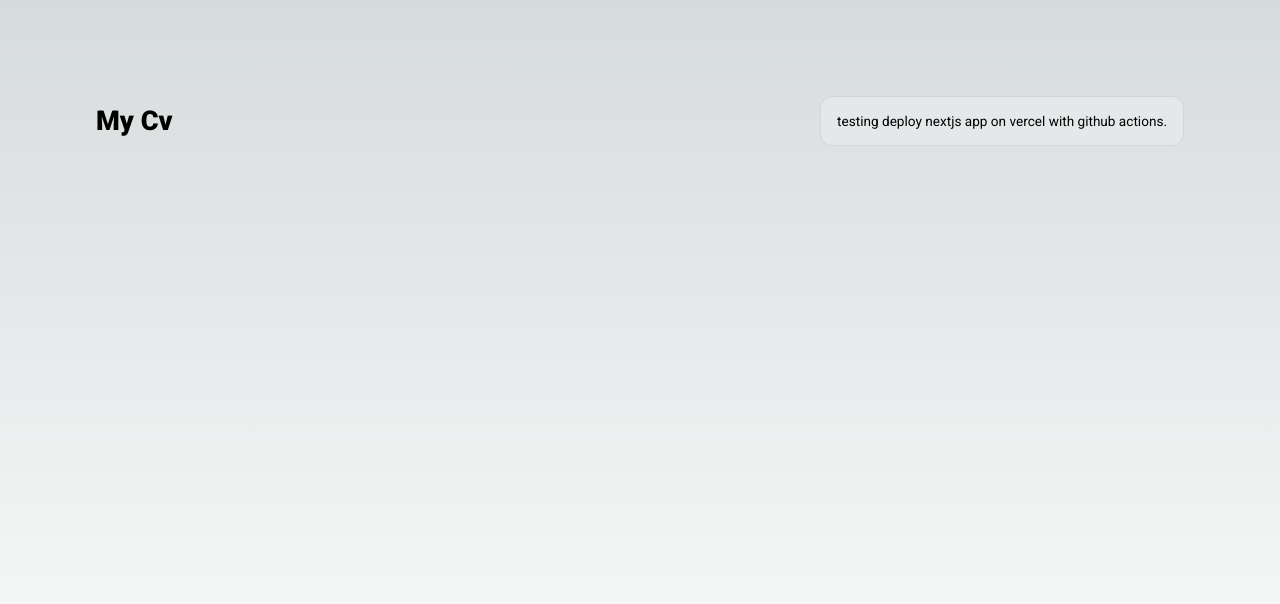
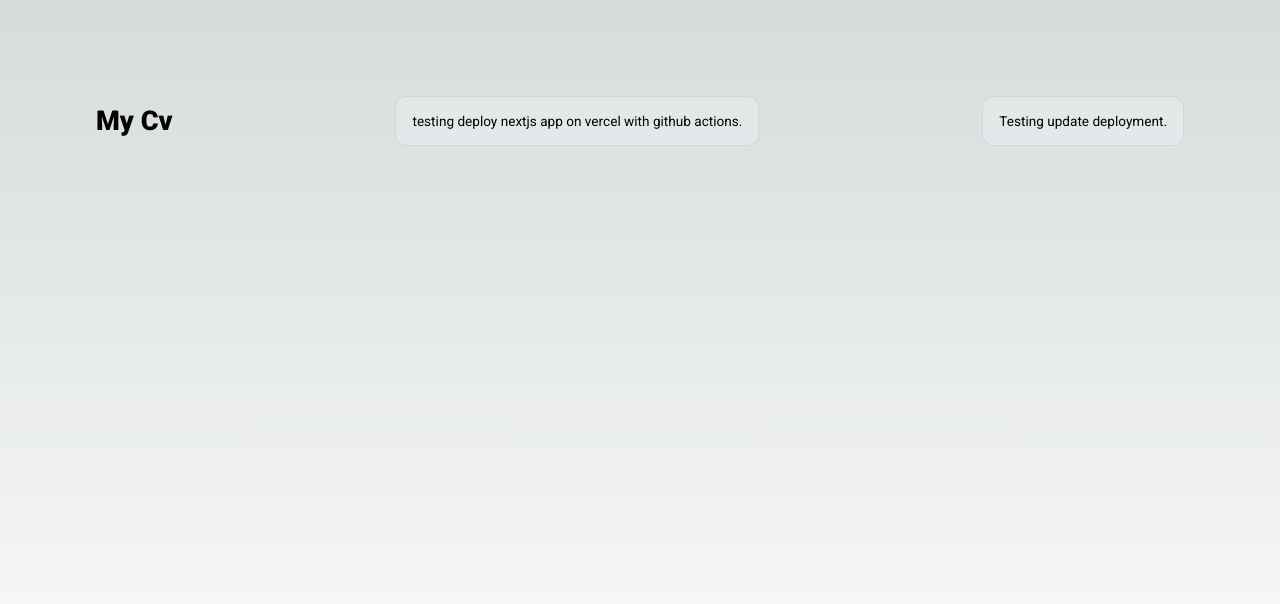
Before and after one commit to nunosoares27/testing-nextjs-deploy, a Next.js app: page / in a window 1280 px wide. Shown: the top 604 px of the page. Built offline with nearby package versions, Linux system fonts and the light colour scheme.

Commit message:
update page

```diff
--- a/src/app/page.tsx
+++ b/src/app/page.tsx
@@ -14,6 +14,9 @@ export default function Home() {
         <p className={roboto.className} style={{ fontWeight: 400 }}>
           testing deploy nextjs app on vercel with github actions.
         </p>
+        <p className={roboto.className} style={{ fontWeight: 400 }}>
+          Testing update deployment.
+        </p>
       </div>
     </main>
   );
```
Also changed, not shown: vercel.json (added).
